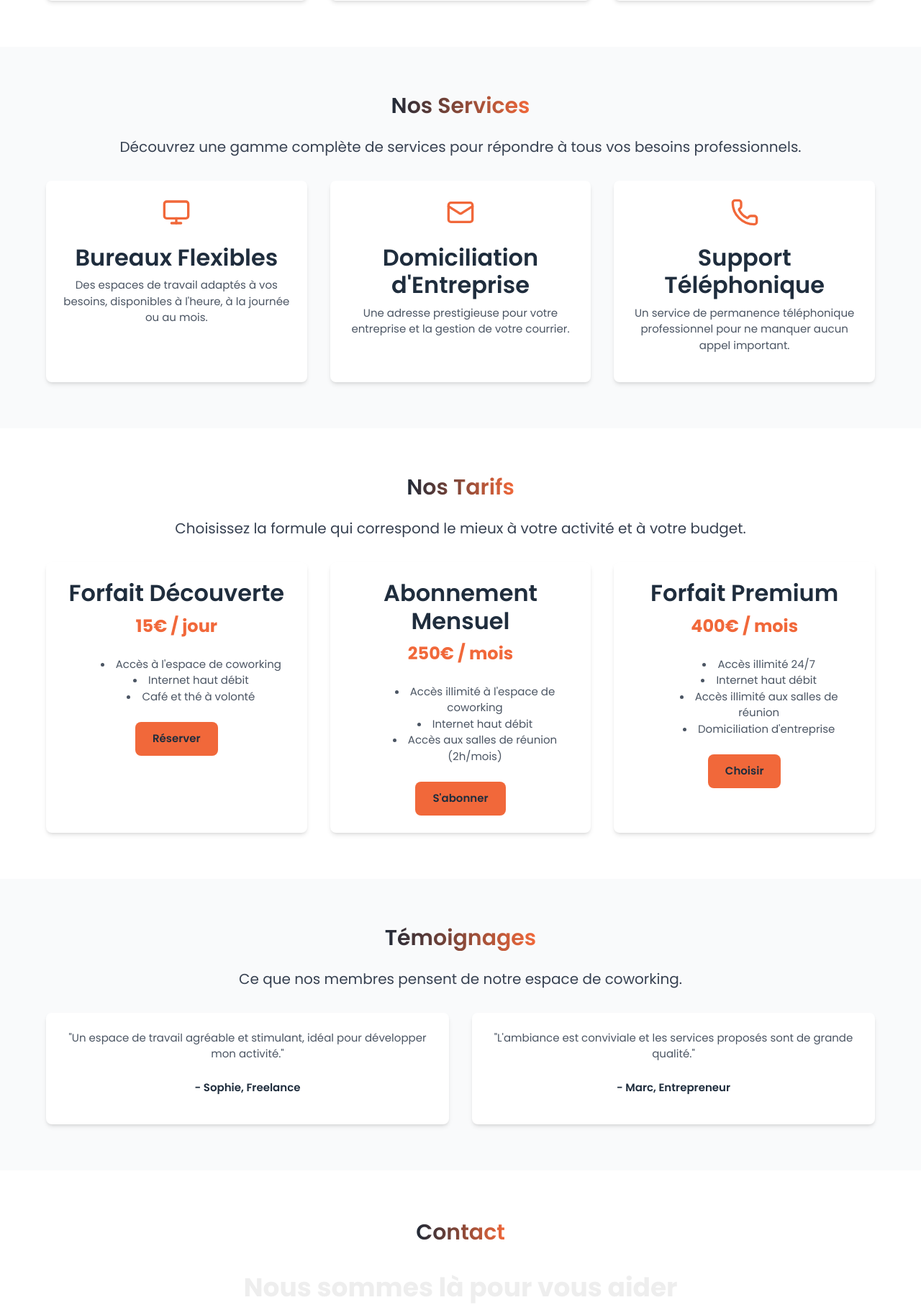
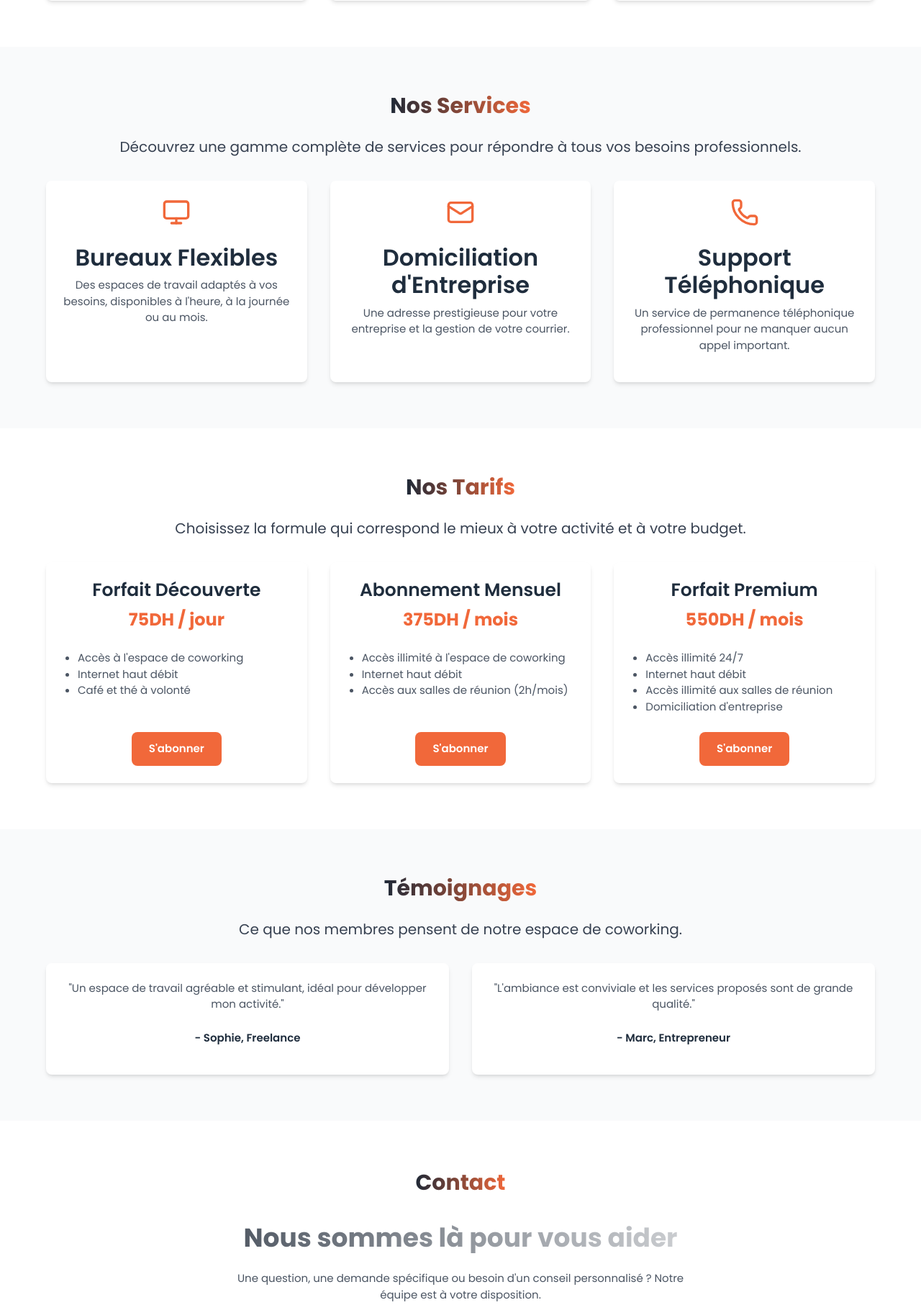
Before and after one commit to ZakariaCoder/esma-3gi, a PHP site: page /esma-3gi/ in a window 1280 px wide. Shown: the part 1105-2918 px from the top of the page at 72% size. Run offline with PHP 8.4, Linux system fonts and the light colour scheme; data comes from the database, SQL or seed files in the repository; some libraries are stand-ins or nearby versions.

Commit message:
all done on home page

```diff
--- a/assets/css/home.css
+++ b/assets/css/home.css
@@ -217,8 +217,15 @@
     background-clip: text;
     color: transparent;
     display: inline-block;
+    font-weight: 700;
 }
-
+section.section-padding#contact>div>div>h2 {
+    background: linear-gradient(90deg, #1f2937, #ffffff);
+    -webkit-background-clip: text;
+    -webkit-text-fill-color: transparent;
+    background-clip: text;
+    color: transparent;
+}
 /* COMPONENTS */
 .btn-primary {
     display: inline-block;
@@ -430,7 +437,10 @@
 .hidden {
     display: none;
 }
-
+/* == Information de contact == */
+div.information-contact p {
+    margin-bottom: 0;
+}
 /* RESPONSIVE */
 @media (min-width: 768px) {
     .md\:grid-cols-2 {
--- a/home.php
+++ b/home.php
@@ -176,36 +176,42 @@
             Choisissez la formule qui correspond le mieux à votre activité et à votre budget.
         </p>
         <div class="grid grid-cols-1 md:grid-cols-2 lg:grid-cols-3 gap-8">
-            <div class="pricing-card p-6 bg-white rounded-md shadow-md">
-                <h3 class="text-xl font-semibold mb-2">Forfait Découverte</h3>
-                <div class="text-2xl font-bold text-brand-orange mb-4">15€ / jour</div>
-                <ul class="text-gray-600 list-disc list-inside mb-4">
+            <div class="pricing-card p-6 bg-white rounded-md shadow-md d-flex flex-column">
+                <h3 class="text-xl font-semibold mb-2" style="font-size: 25px !important;">Forfait Découverte</h3>
+                <div class="text-2xl font-bold text-brand-orange mb-4">75DH / jour</div>
+                <ul class="text-gray-600 list-disc mb-4 text-left" style="padding-left: 20px;">
                     <li>Accès à l'espace de coworking</li>
                     <li>Internet haut débit</li>
                     <li>Café et thé à volonté</li>
                 </ul>
-                <a href="./?p=facility_available" class="btn-primary">Réserver</a>
+                <div class="mt-auto">
+                    <a href="./?p=register" class="btn-primary">S'abonner</a>
+                </div>
             </div>
-            <div class="pricing-card p-6 bg-white rounded-md shadow-md">
-                <h3 class="text-xl font-semibold mb-2">Abonnement Mensuel</h3>
-                <div class="text-2xl font-bold text-brand-orange mb-4">250€ / mois</div>
-                <ul class="text-gray-600 list-disc list-inside mb-4">
+            <div class="pricing-card p-6 bg-white rounded-md shadow-md d-flex flex-column">
+                <h3 class="text-xl font-semibold mb-2" style="font-size: 25px !important;">Abonnement Mensuel</h3>
+                <div class="text-2xl font-bold text-brand-orange mb-4">375DH / mois</div>
+                <ul class="text-gray-600 list-disc mb-4 text-left" style="padding-left: 20px;">
                     <li>Accès illimité à l'espace de coworking</li>
                     <li>Internet haut débit</li>
                     <li>Accès aux salles de réunion (2h/mois)</li>
                 </ul>
-                <a href="./?p=register" class="btn-primary">S'abonner</a>
+                <div class="mt-auto">
+                    <a href="./?p=register" class="btn-primary">S'abonner</a>
+                </div>
             </div>
-            <div class="pricing-card p-6 bg-white rounded-md shadow-md">
-                <h3 class="text-xl font-semibold mb-2">Forfait Premium</h3>
-                <div class="text-2xl font-bold text-brand-orange mb-4">400€ / mois</div>
-                <ul class="text-gray-600 list-disc list-inside mb-4">
+            <div class="pricing-card p-6 bg-white rounded-md shadow-md d-flex flex-column">
+                <h3 class="text-xl font-semibold mb-2" style="font-size: 25px !important;">Forfait Premium</h3>
+                <div class="text-2xl font-bold text-brand-orange mb-4">550DH / mois</div>
+                <ul class="text-gray-600 list-disc mb-4 text-left" style="padding-left: 20px;">
                     <li>Accès illimité 24/7</li>
                     <li>Internet haut débit</li>
                     <li>Accès illimité aux salles de réunion</li>
                     <li>Domiciliation d'entreprise</li>
                 </ul>
-                <a href="./?p=register" class="btn-primary">Choisir</a>
+                <div class="mt-auto">
+                    <a href="./?p=register" class="btn-primary">S'abonner</a>
+                </div>
             </div>
         </div>
     </div>
@@ -247,14 +253,14 @@
             <div>
                 <div class="bg-white rounded-xl p-6 shadow-md border border-gray-100 mb-8">
                     <h3 class="text-xl font-semibold mb-6">Informations de contact</h3>
-                    <div class="space-y-4">
+                    <div class="space-y-4 information-contact">
                         <div class="flex items-start">
                             <div class="w-10 h-10 bg-brand-orange/10 rounded-lg flex items-center justify-center mr-4 flex-shrink-0">
                                 <i data-lucide="map-pin" class="text-brand-orange" width="20" height="20"></i>
                             </div>
                             <div>
                                 <p class="font-medium">Adresse</p>
-                                <p class="text-gray-600">123 Avenue des Entrepreneurs, 75001 Paris, France</p>
+                                <p class="text-gray-600">123 Avenue Mohammed V, Marrakech, Maroc</p>
                             </div>
                         </div>
 
@@ -264,7 +270,7 @@
                             </div>
                             <div>
                                 <p class="font-medium">Email</p>
-                                <p class="text-gray-600">contact@orangecoworking.fr</p>
+                                <p class="text-gray-600">coworkingmanager@gmail.com</p>
                             </div>
                         </div>
 
@@ -274,7 +280,7 @@
                             </div>
                             <div>
                                 <p class="font-medium">Téléphone</p>
-                                <p class="text-gray-600">+33 1 23 45 67 89</p>
+                                <p class="text-gray-600">+212 522 123 456</p>
                             </div>
                         </div>
                     </div>
--- a/inc/footer.php
+++ b/inc/footer.php
@@ -118,7 +118,7 @@
     </div>
 
     <div class="border-t border-gray-800 pt-6 mt-8">
-      <p class="text-gray-400 text-center">&copy; <span id="current-year"><?php echo date('Y'); ?></span> Coworking Manager; Tous droits réservés. Développée par <a href="https://github.com/ZakariaCoder/esma-3gi" target="_blank" class="text-brand-orange">Zakaria & Houssam</a></p>
+      <p class="text-gray-400 text-center" style="border-top: 1px solid #fd5a31; padding-top: 15px;">&copy; <span id="current-year"><?php echo date('Y'); ?></span> Coworking Manager; Tous droits réservés. Développée par <a href="https://github.com/ZakariaCoder/esma-3gi" target="_blank" class="text-brand-orange">Zakaria & Houssam</a></p>
     </div>
   </div>
 </footer>
```
